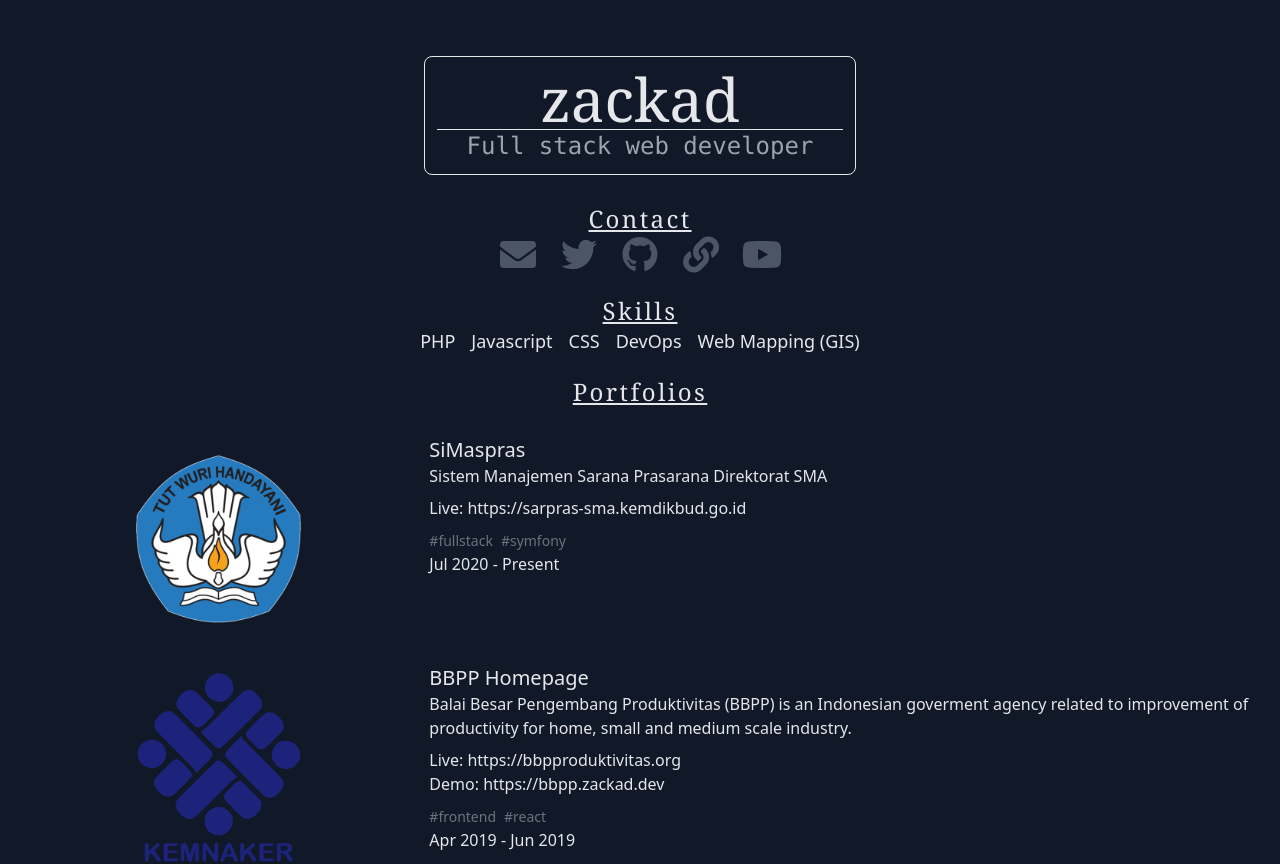
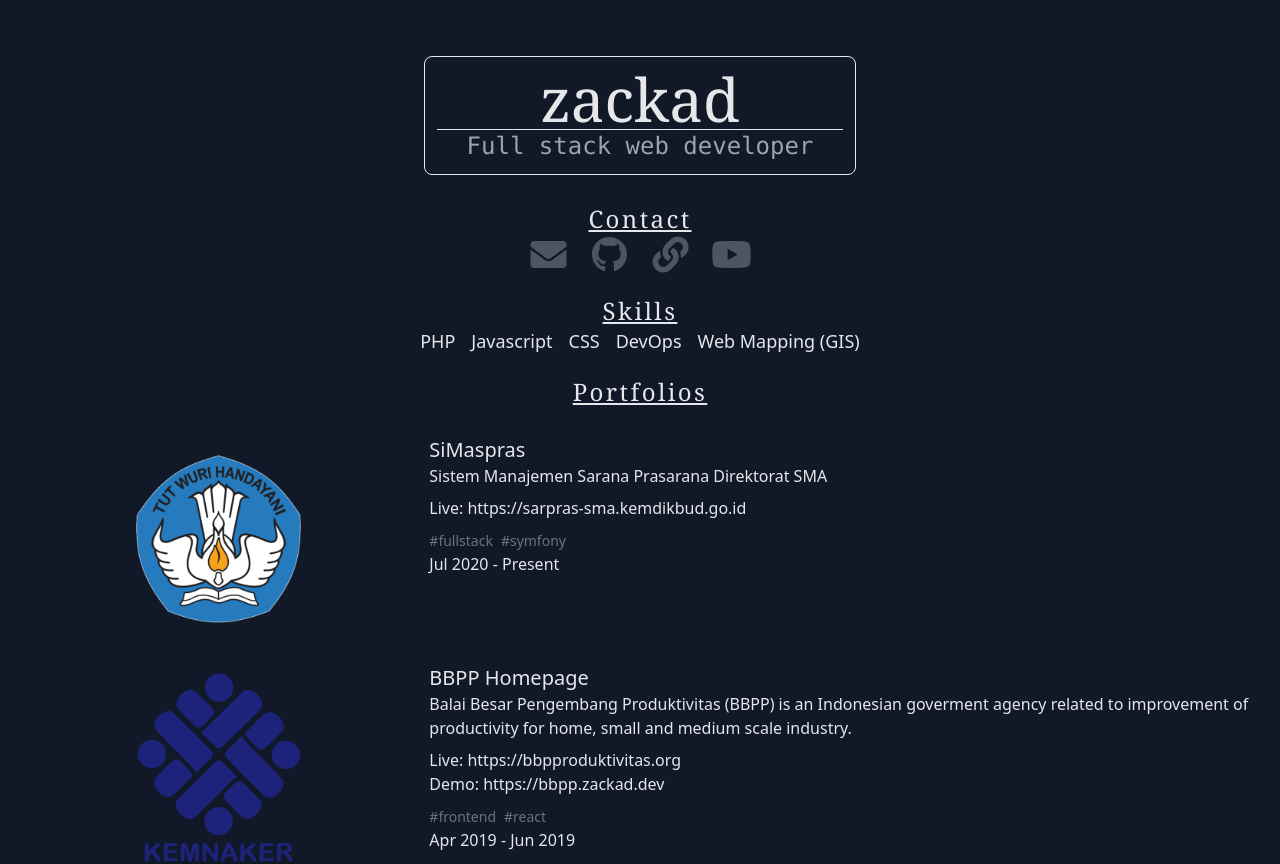
Before and after one commit to zackad/homepage, a React (Vite) app: page / in a window 1280 px wide. Shown: the top 864 px of the page. Built offline with nearby package versions, Linux system fonts and the light colour scheme.

Commit message:
link: remove twitter link profile

```diff
--- a/components/SocialNetworks.jsx
+++ b/components/SocialNetworks.jsx
@@ -13,7 +13,6 @@ export const SocialNetworks = () => (
     <h1 className='text-2xl font-serif tracking-widest underline'>Contact</h1>
     <div className='flex justify-center flex-wrap text-4xl text-gray-600 px-5'>
       <SocialIcon icon='fas fa-envelope' url='mailto:zackad.dev@gmail.com' />
-      <SocialIcon icon='fab fa-twitter' url='https://twitter.com/zackaddev' />
       <SocialIcon icon='fab fa-github' url='https://github.com/zackad' />
       <SocialIcon icon='fas fa-link' url='https://blog.zackad.dev' />
       <SocialIcon icon='fab fa-youtube' url='https://www.youtube.com/channel/UCao_VdbgaSy2CnB0VdySOEQ' />
```
